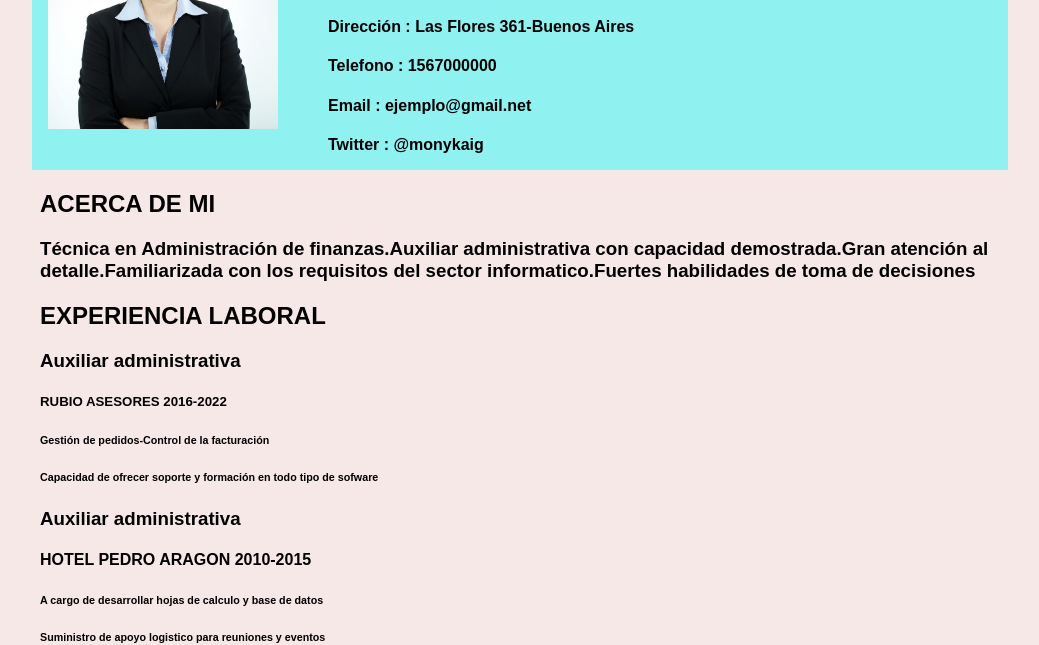
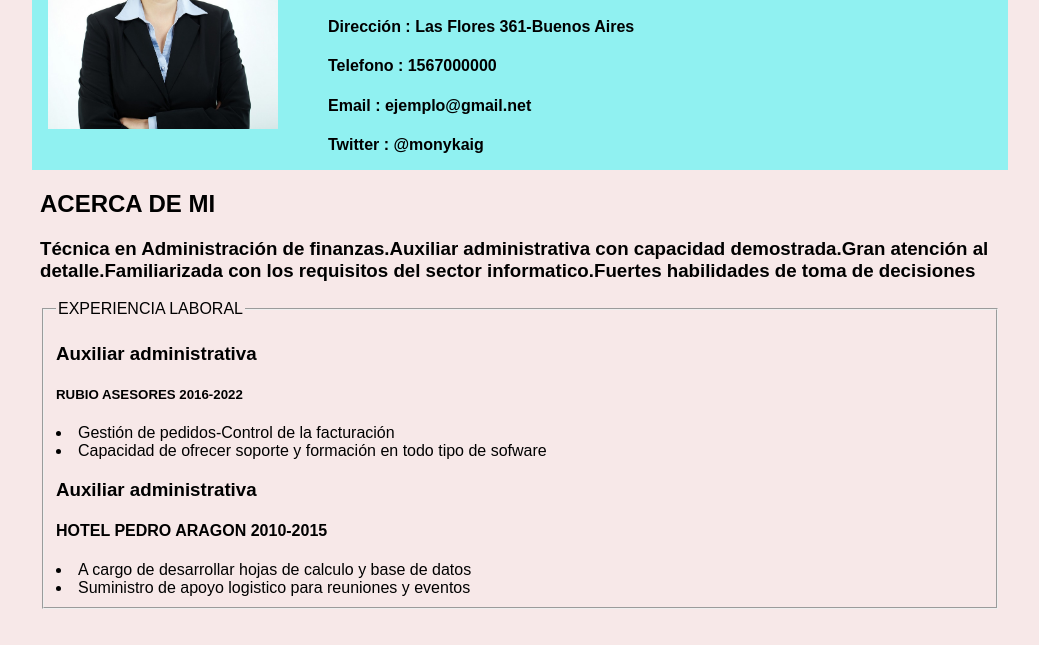
Before and after one commit to graycatarg/proyectofinal-CV.github.io, a plain HTML site: page index.html in a window 1280 px wide. Shown: the part 125-770 px from the top of the page, without its empty margins (120-1159 px from the left). Drawn offline with Linux system fonts and the light colour scheme; files whose address does not match are found by name.

Commit message:
Update index.html

```diff
--- a/index.html
+++ b/index.html
@@ -24,19 +24,23 @@
         <H3>Técnica en Administración de finanzas.Auxiliar administrativa con capacidad demostrada.Gran atención al detalle.Familiarizada con los requisitos del sector informatico.Fuertes habilidades de toma de decisiones</H3>
     </article>
     <aside>
-        <H2>EXPERIENCIA LABORAL</H2>
+        <fieldset>
+        <legend>EXPERIENCIA LABORAL</legend>
         <h3>Auxiliar administrativa</h3>
         <h5>RUBIO ASESORES  2016-2022</h5>
-        <h6>Gestión de pedidos-Control de la facturación</h6>
-        <h6>Capacidad de ofrecer soporte y formación en todo tipo de sofware</h6>
+        <li>Gestión de pedidos-Control de la facturación</li>
+        <li>Capacidad de ofrecer soporte y formación en todo tipo de sofware</li>
 
         <h3>Auxiliar administrativa</h3>
         <h4>HOTEL PEDRO ARAGON  2010-2015</h4>
-        <h6>A cargo de desarrollar hojas de calculo y base de datos</h6>
-        <h6>Suministro de apoyo logistico para reuniones y eventos</h6>
+        <li>A cargo de desarrollar hojas de calculo y base de datos</li>
+        <li>Suministro de apoyo logistico para reuniones y eventos</li>
     </aside>
+    <br>
+    <br>
     <aside>
-        <h2>EDUCACION</h2>
+        <fieldset>
+        <legend>EDUCACION</legend>
         <h4>Ciclo de grado medio en Gestion Administrativa - UODE - 09/2008</h4>
         <h4>Master en Escuelas Profesionales - Buenos Aires- 2009</H4>
         <h4>Gestora contable titulada por CEAC</h4>
```
